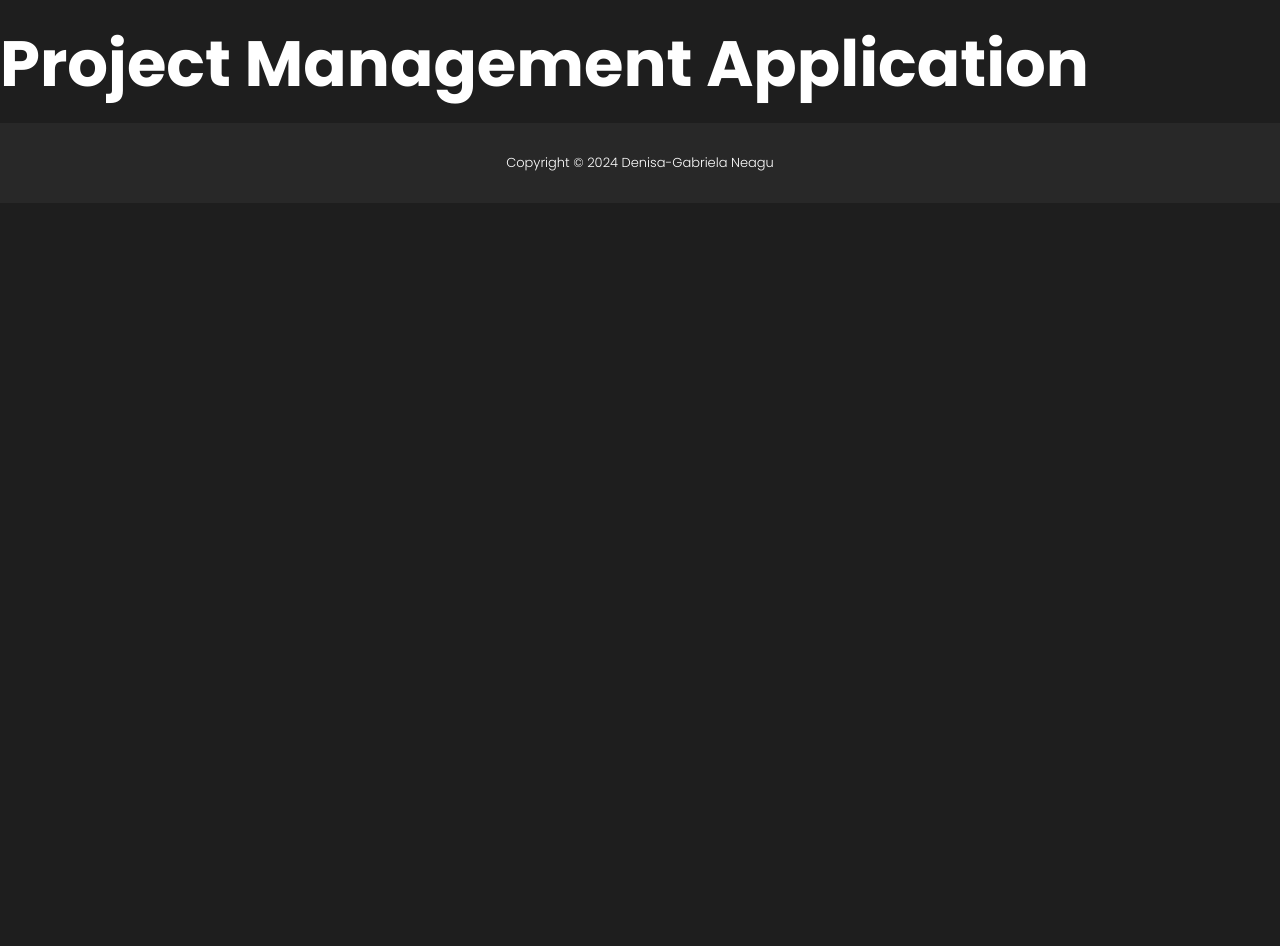
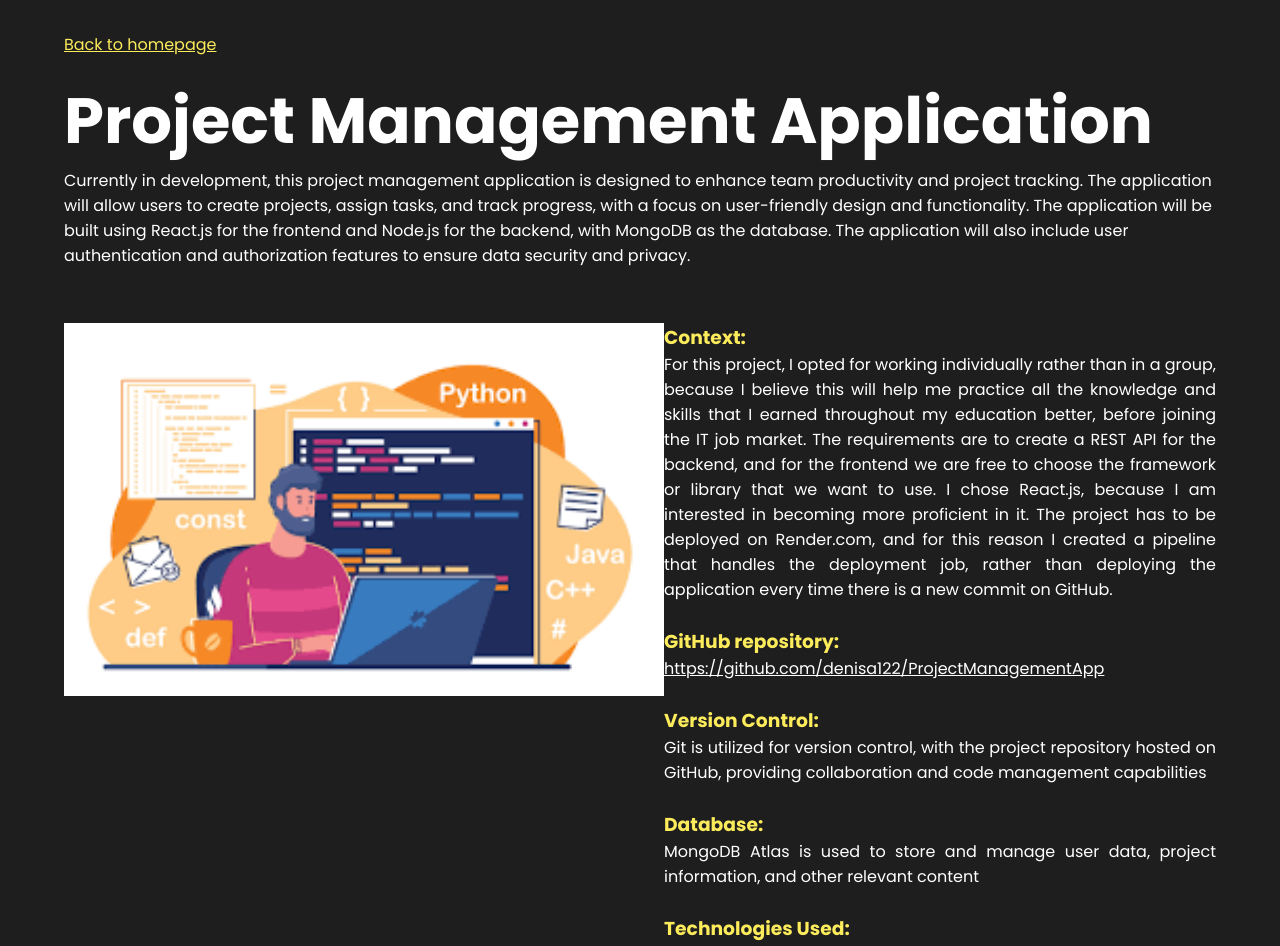
Before and after one commit to denisa122/Portfolio, a React (Create React App) app in the folder portfolio/: page /projectmanager in a window 1280 px wide. Shown: the top 946 px of the page. Before the commit the page ends 800 px from the top, so only its background shows below. Built offline with nearby package versions, Linux system fonts and the light colour scheme.

Commit message:
Project management app desktop implemented

```diff
--- a/portfolio/src/components/Projects/Projectmanager.js
+++ b/portfolio/src/components/Projects/Projectmanager.js
@@ -1,9 +1,52 @@
 import React from 'react';
+import { Link } from 'react-router-dom';
+import { useEffect } from 'react';
+
+import ProjectPhoto from '../../assets/project.png'
+
+import './projectDescriptionPages.css';
 
 const Projectmanager = () => {
   return (
-    <div>
-      <h1>Project Management Application</h1>
+    <div className='projectDetailsContainer'>
+      <Link to='/' className='backLink'>Back to homepage</Link>
+      <h1 className='projectTitle'>Project Management Application</h1>
+      <p className='projectDescription'>
+      Currently in development, this project management application is designed to enhance team productivity and project tracking. The application will allow users to create projects, assign tasks, and track progress, with a focus on user-friendly design and functionality.
+      The application will be built using React.js for the frontend and Node.js for the backend, with MongoDB as the database. The application will also include user authentication and authorization features to ensure data security and privacy.
+      </p> <br></br>
+      <div className='projectDetails'>
+        <div className='projectImgContainer'>
+          <img
+            src={ProjectPhoto}
+            alt="Project Management Application-screenshot"
+            loading="lazy"
+            className="projectImage"
+          />
+        </div>
+        <div className='projectSpecificationsContainer'>
+          <p className='projectContext'>
+            <h3>Context: </h3> For this project, I opted for working individually rather than in a group, because I believe this will help me practice all the knowledge and skills that I earned throughout my education better, before joining the IT job market.
+            The requirements are to create a REST API for the backend, and for the frontend we are free to choose the framework or library that we want to use. I chose React.js, because I am interested in becoming more proficient in it.
+            The project has to be deployed on Render.com, and for this reason I created a pipeline that handles the deployment job, rather than deploying the application every time there is a new commit on GitHub.
+          </p> <br></br>
+          <p>
+            <h3>GitHub repository: </h3> <a href='https://github.com/denisa122/ProjectManagementApp  ' className='projectRepoLink' target='_blank'>https://github.com/denisa122/ProjectManagementApp</a>
+          </p> <br></br>
+          <p>
+            <h3>Version Control:</h3> Git is utilized for version control, with the project repository hosted on GitHub, providing collaboration and code management capabilities
+          </p> <br></br>
+          <p>
+            <h3>Database: </h3> MongoDB Atlas is used to store and manage user data, project information, and other relevant content
+          </p> <br></br>
+          <p>
+            <h3>Technologies Used: </h3> React.js, Node.js, Express.js, MongoDB, HTML, CSS, JavaScript
+          </p> <br></br>
+          <p>
+            <h3>User Authentication: </h3> JWT (JSON Web Tokens) are used for user authentication, providing a secure way to transmit information between parties
+          </p>
+        </div>
+      </div>
     </div>
   )
 }
```
